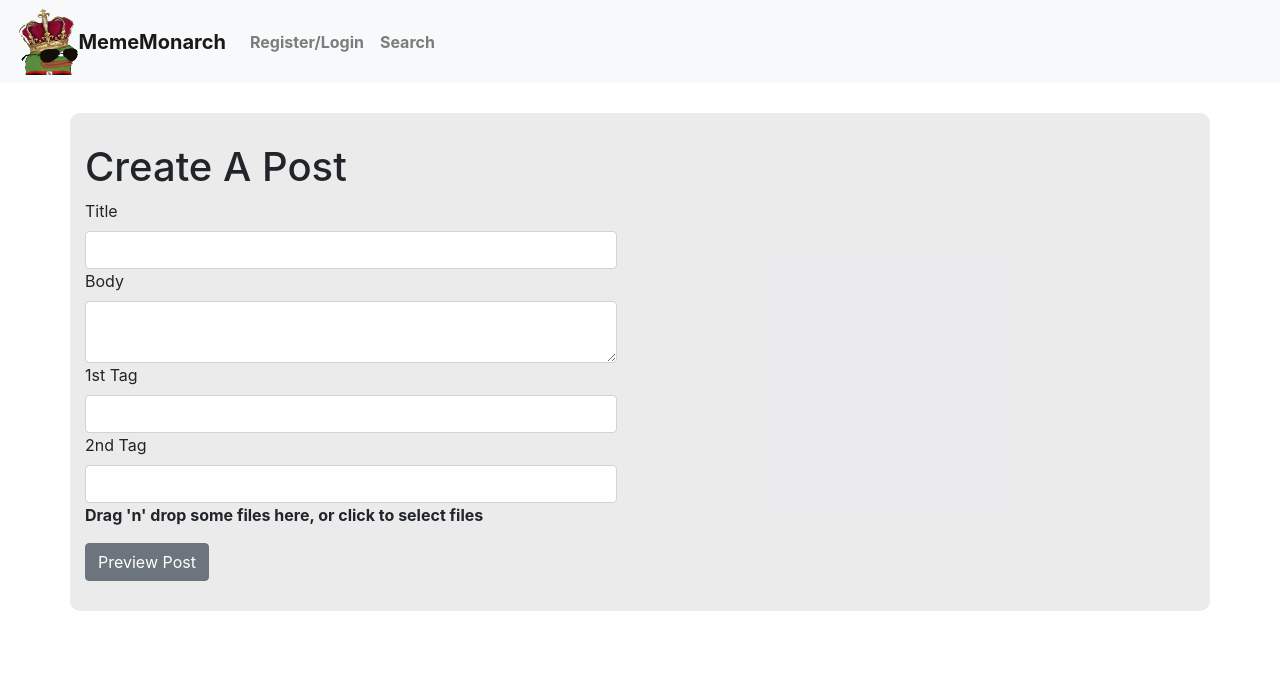
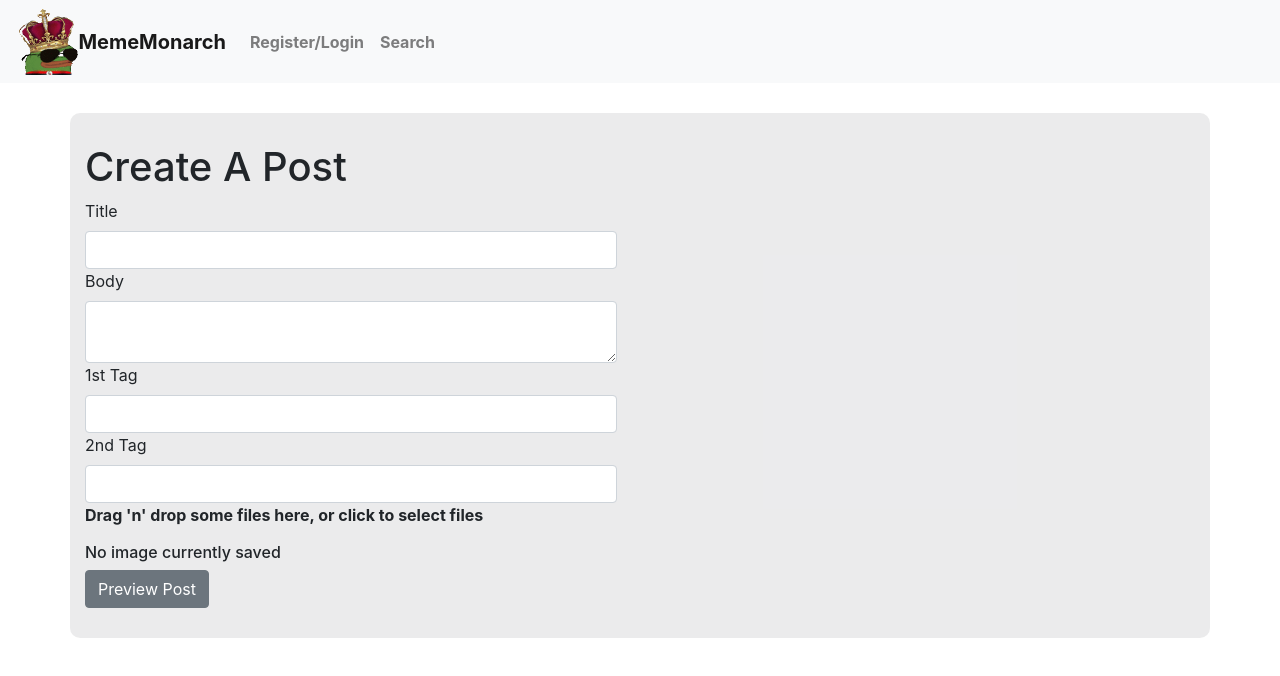
Before and after one commit to jvillacinda11/mememonarch, a React (Create React App) app in the folder client/: page /Upload in a window 1280 px wide. Shown: the top 676 px of the page. Built offline with nearby package versions, Linux system fonts and the light colour scheme; no server answers.

Commit message:
upload page final touches

```diff
--- a/client/src/components/Posting/Posting.js
+++ b/client/src/components/Posting/Posting.js
@@ -285,7 +285,6 @@ const Posting = ({ images, id, title, username, body, crowns, tags, deletepost,
                 <CardImg top width="100%" src={images} alt="Card image cap" />
                 <CardBody>
                   <CardTitle tag="h5">{title}</CardTitle>
-                  <CardSubtitle tag="h6" className="mb-2 text-muted">Posted by {username}</CardSubtitle>
                   <CardText>{body}</CardText>
                   {tags.length > 0 ?
                     <CardText>Tags: {tags.map(tag => `| ${tag} `)}|</CardText>
@@ -300,7 +299,6 @@ const Posting = ({ images, id, title, username, body, crowns, tags, deletepost,
               <Card>
                 <CardBody>
                   <CardTitle tag="h5">{title}</CardTitle>
-                  <CardSubtitle tag="h6" className="mb-2 text-muted">Posted by {username}</CardSubtitle>
                   <CardText>{body}</CardText>
                   {tags.length > 0 ?
                     <CardText>Tags: {tags.map(tag => `| ${tag} `)}|</CardText>
--- a/client/src/pages/Upload/Upload.js
+++ b/client/src/pages/Upload/Upload.js
@@ -15,6 +15,7 @@ const ReactFirebaseFileUpload = () => {
   const [url, setUrl] = useState("")
   const [progress, setProgress] = useState(0)
   const [previewState, setPreviewState] = useState(null)
+  const[ImageState, setImageState] = useState(null)
   const [postState, setPostState] = useState({
     title: '',
     body: '',
@@ -48,6 +49,7 @@ const ReactFirebaseFileUpload = () => {
             .child(image[0].name)
             .getDownloadURL()
             .then(url => {
+              setImageState(true)
               console.log(url)
               setUrl(url)
             })
@@ -226,7 +228,13 @@ const ReactFirebaseFileUpload = () => {
 
           {/* <p> Firebase my{User.name} image upload!</p> */}
           <DragAndDrop upload={handleChange} />
-
+          {ImageState ?
+          <>
+         <h6 style={{ color: 'red' }}>Image Saved!</h6>
+          </>
+            :
+            <h6>No image currently saved</h6>
+          }
           <Button onClick={handlePreview}>Preview Post</Button>
 
 
```
